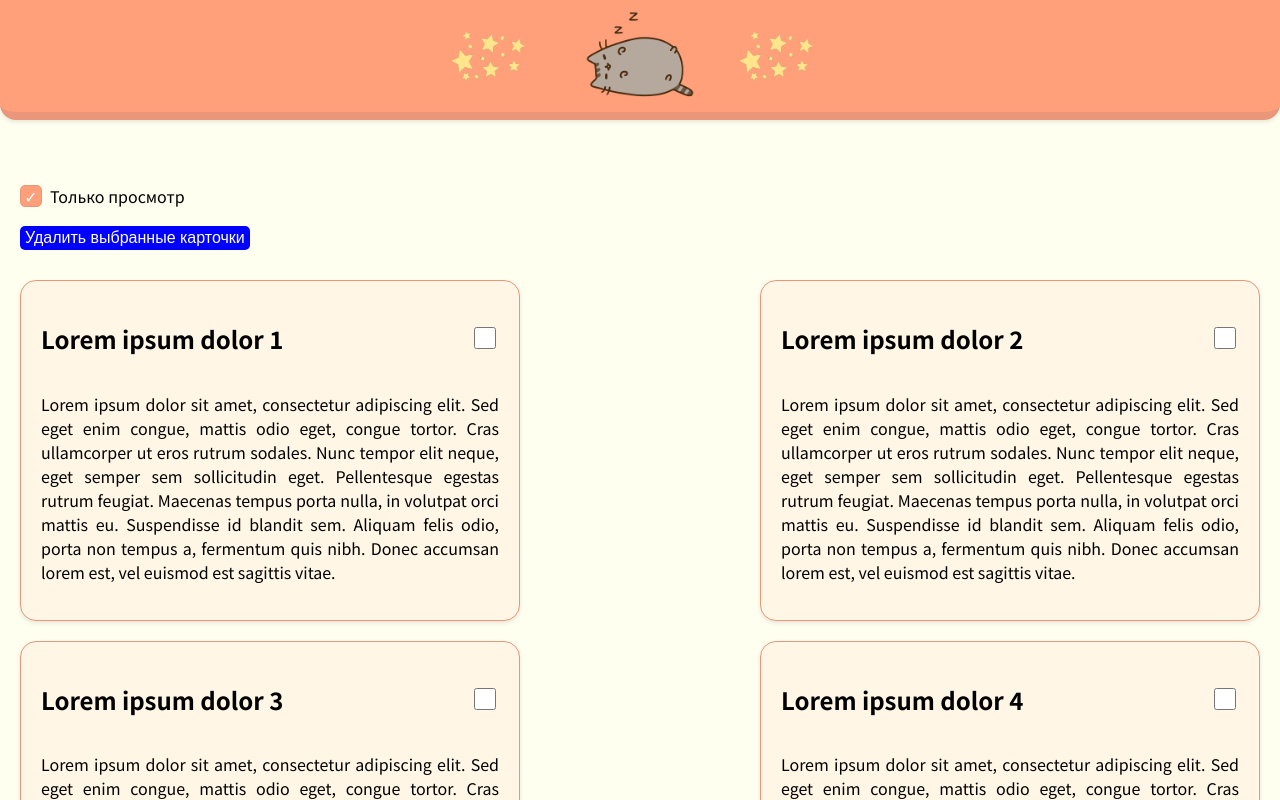
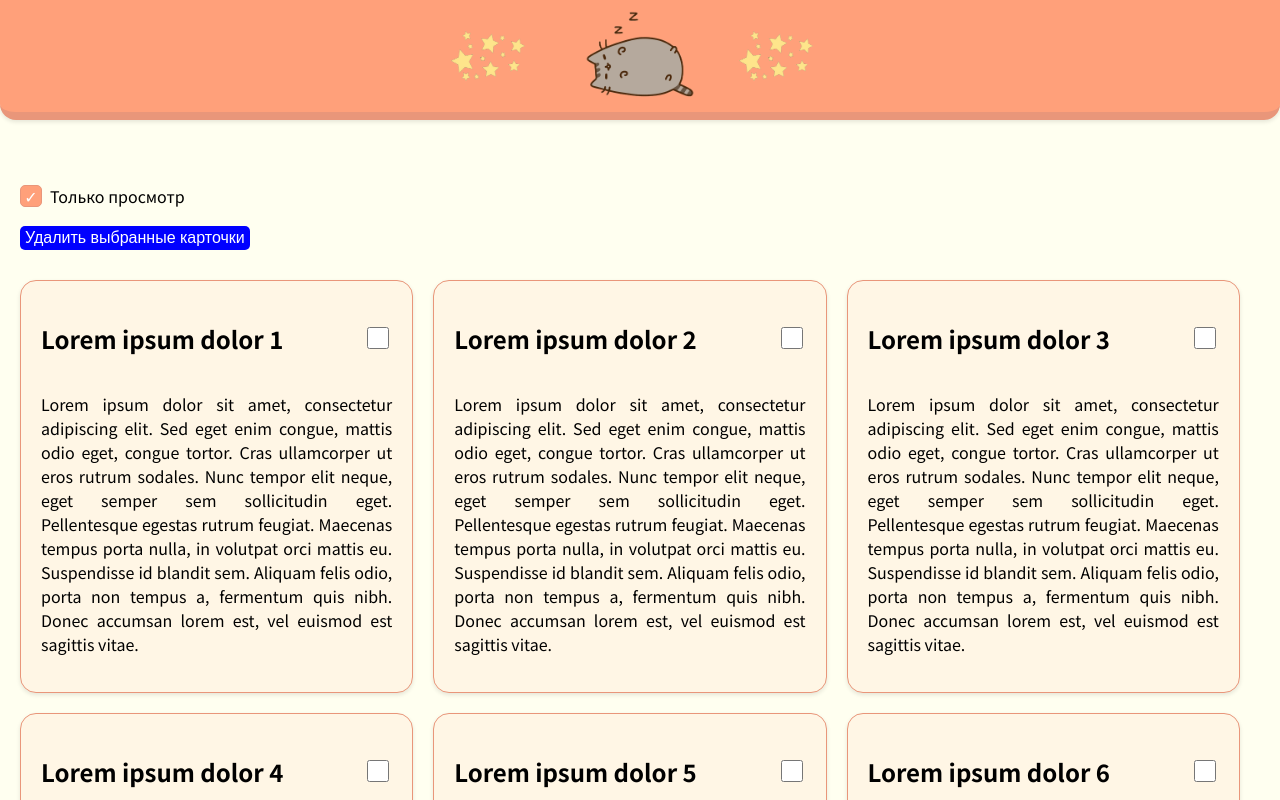
Before and after one commit to NadyaKir/React, a React (Create React App) app: page / in a window 1280 px wide. Shown: the top 800 px of the page. Built offline with nearby package versions, Linux system fonts and the light colour scheme.

Commit message:
Adapting cards to fit screens

```diff
--- a/src/components/CardList/CardList.styled.js
+++ b/src/components/CardList/CardList.styled.js
@@ -3,12 +3,14 @@ import styled from 'styled-components';
 export const Wrapper = styled.div`
   display: flex;
   flex-wrap: wrap;
-  justify-content: space-between;
-  align-items: flex-start;
   gap: 20px;
   margin: 30px 20px;
 
-  @media screen and (max-width: 859px) {
+  @media screen and (max-width: 1180px) {
+    justify-content: space-between;
+  }
+
+  @media screen and (max-width: 750px) {
     justify-content: center;
   }
 `;
--- a/src/components/UI/CardWrapper.styled.js
+++ b/src/components/UI/CardWrapper.styled.js
@@ -6,17 +6,13 @@ export const Wrapper = styled.div`
   border-radius: 1rem;
   background-color: #fff6e5;
   padding: 20px;
-  width: 500px;
+  flex: 0 0 calc(33.33% - 20px);
 
-  @media screen and (max-height: 600px) {
-    flex-basis: calc(33.33% - 20px);
+  @media screen and (max-width: 1180px) {
+    flex: 0 0 calc(50% - 10px);
   }
 
-  @media screen and (max-height: 400px) {
-    flex-basis: calc(50% - 20px);
-  }
-
-  @media screen and (max-height: 300px) {
-    flex-basis: 100%;
+  @media screen and (max-width: 750px) {
+    flex: 0 0 calc(90% - 10px);
   }
 `;
```
